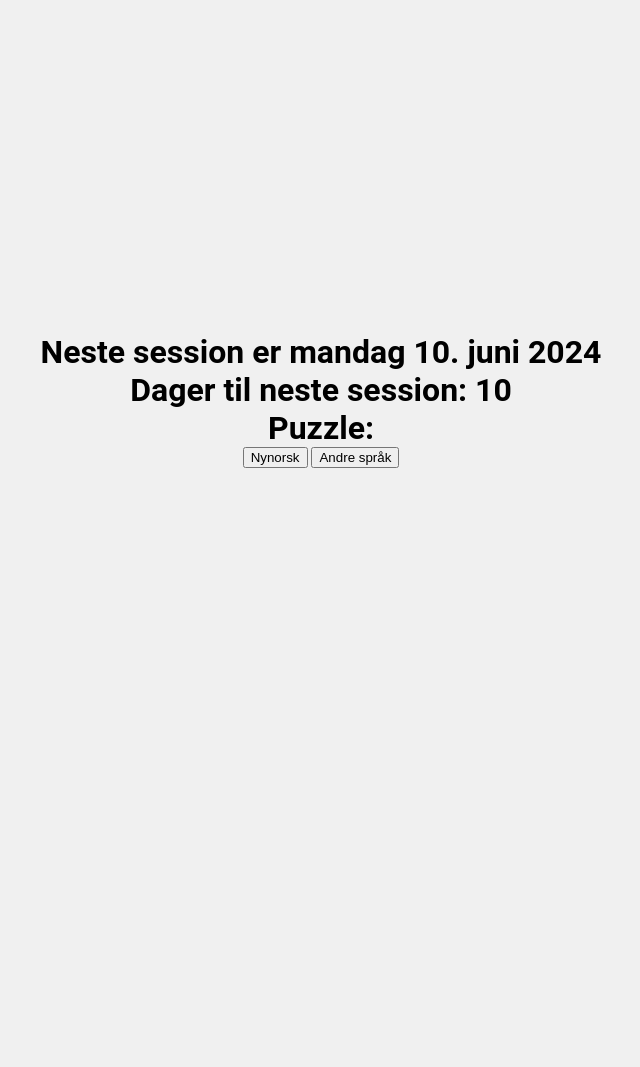
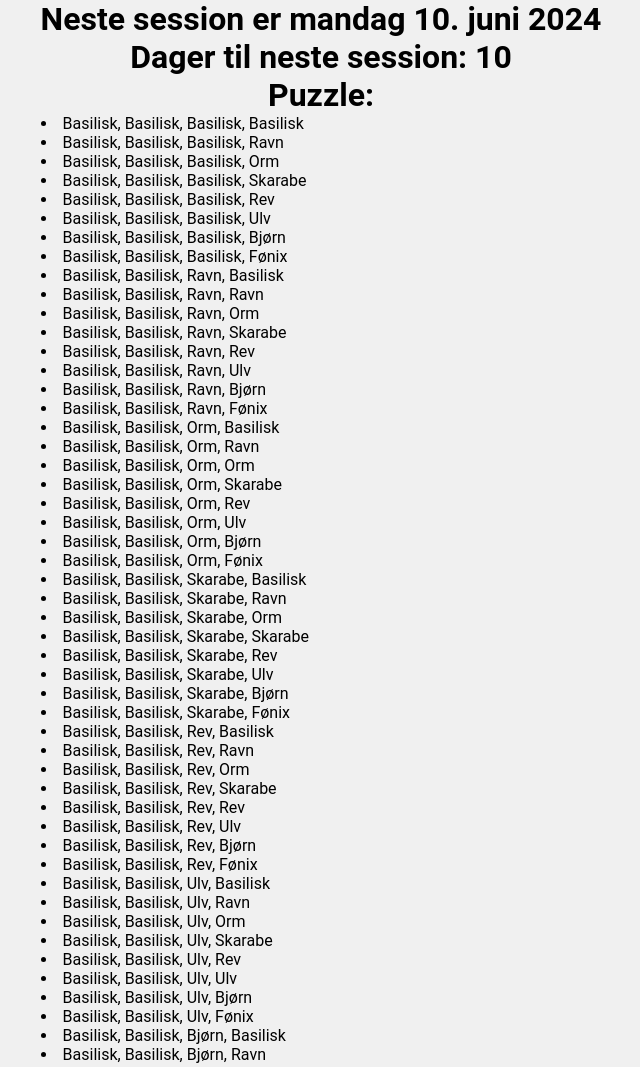
Before and after one commit to BP---/nesteSession, a plain HTML site: page index.html in a window 1280 px wide. Shown: the top 1067 px of the page, without its empty margins (319-959 px from the left). Before the commit the page ends 800 px from the top, so only its background shows below. Drawn offline with Linux system fonts and the light colour scheme.

Commit message:
added puzzle solutions to the page

```diff
--- a/general.css
+++ b/general.css
@@ -1,13 +1,17 @@
 body {
-    display: flex;
-    justify-content: center;
-    align-items: center;
+
     height: 100vh;
     margin: 0;
     background-color: #f0f0f0;
     font-family: 'Roboto', sans-serif;
-    overflow: hidden;
+    overflow: auto;
   }
+
+  .content {
+    display: flex;
+    justify-content: center;
+    height: 100%;
+}
 
   .container {
     text-align: center;
--- a/index.html
+++ b/index.html
@@ -8,6 +8,7 @@
 
 </head>
 <body>
+<div class="content">
     <div class="container">
         <h1 id="nextSession">Her bør det fylles inn med data</h1>
         <h1 id="dagerTil">her også</h1>
@@ -15,6 +16,7 @@
         <div id="liste"></div>
         <a href="https://ordbokene.no/nn" target="_blank"><button id="knapp">Nynorsk</button></a>
         <a href="https://translate.google.com/" target="_blank"><button id="knapp2">Andre språk</button></a>
+    </div>
 </div>
 
 
--- a/index.js
+++ b/index.js
@@ -115,4 +115,9 @@ if (isSession(day)) {
     document.getElementById('ytring').innerHTML = "Puzzle:";
     const solutions = puzzle();
     console.log(solutions);
+    for (let i = 0; i < solutions.length; i++) {
+        let solution = document.createElement('li');
+        solution.textContent = `${solutions[i][0]}, ${solutions[i][1]}, ${solutions[i][2]}, ${solutions[i][3]}`;
+        document.getElementById('liste').appendChild(solution);
+    }
 }
```
Lines whose indentation alone changed are shown as unchanged.
